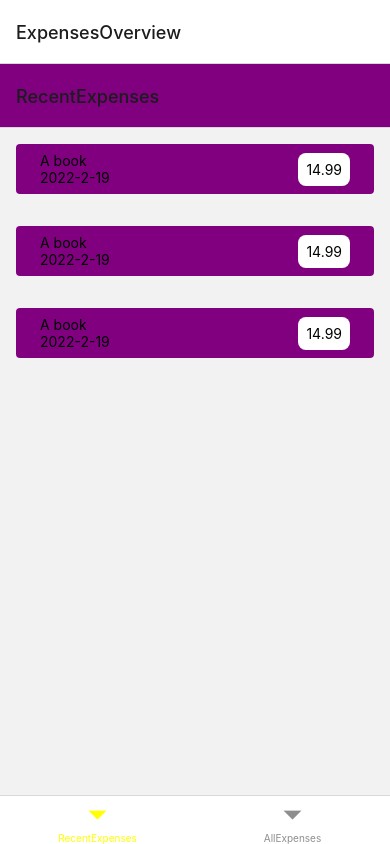
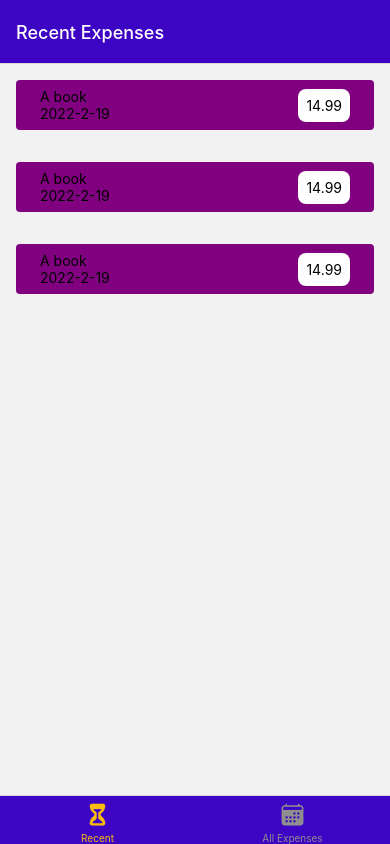
Before and after one commit to raniagh/expense-ReactNative, a React Native app: screen / in a window 390 px wide. Built offline with nearby package versions, Linux system fonts and the light colour scheme.

Commit message:
design navigation

```diff
--- a/App.js
+++ b/App.js
@@ -5,6 +5,8 @@ import RecentExpenses from "./screens/RecentExpenses";
 import AllExpenses from "./screens/AllExpenses";
 import { createStackNavigator } from "@react-navigation/stack";
 import ManageExpense from "./screens/ManageExpense";
+import { GlobalStyles } from "./constants/styles";
+import { Ionicons } from "@expo/vector-icons";
 
 const Stack = createStackNavigator();
 const BottomTabs = createBottomTabNavigator();
@@ -12,14 +14,35 @@ const BottomTabs = createBottomTabNavigator();
 function ExpensesOverview() {
   return (
     <BottomTabs.Navigator
-      tabBarStyle={{ backgroundColor: "purple" }}
       screenOptions={{
-        tabBarActiveTintColor: "yellow",
-        headerStyle: { backgroundColor: "purple" },
+        headerStyle: { backgroundColor: GlobalStyles.colors.primary500 },
+        headerTintColor: "white",
+        tabBarStyle: { backgroundColor: GlobalStyles.colors.primary500 },
+        tabBarActiveTintColor: GlobalStyles.colors.accent500,
       }}
     >
-      <BottomTabs.Screen name="RecentExpenses" component={RecentExpenses} />
-      <BottomTabs.Screen name="AllExpenses" component={AllExpenses} />
+      <BottomTabs.Screen
+        name="RecentExpenses"
+        component={RecentExpenses}
+        options={{
+          title: "Recent Expenses",
+          tabBarLabel: "Recent",
+          tabBarIcon: ({ color, size }) => (
+            <Ionicons name="hourglass" color={color} size={size} />
+          ),
+        }}
+      />
+      <BottomTabs.Screen
+        name="AllExpenses"
+        component={AllExpenses}
+        options={{
+          title: "All Expenses",
+          tabBarLabel: "All Expenses",
+          tabBarIcon: ({ color, size }) => (
+            <Ionicons name="calendar" color={color} size={size} />
+          ),
+        }}
+      />
     </BottomTabs.Navigator>
   );
 }
@@ -30,7 +53,11 @@ export default function App() {
       <StatusBar style="auto" />
       <NavigationContainer>
         <Stack.Navigator>
-          <Stack.Screen name="ExpensesOverview" component={ExpensesOverview} />
+          <Stack.Screen
+            name="ExpensesOverview"
+            component={ExpensesOverview}
+            options={{ headerShown: false }}
+          />
           <Stack.Screen name="ManageExpense" component={ManageExpense} />
         </Stack.Navigator>
       </NavigationContainer>
--- /dev/null
+++ b/constants/styles.js
@@ -0,0 +1,16 @@
+export const GlobalStyles = {
+  colors: {
+    primary50: "#e4d9fd",
+    primary100: "#c6affc",
+    primary200: "#a281f0",
+    primary400: "#5721d4",
+    primary500: "#3e04c3",
+    primary700: "#2d0689",
+    primary800: "#200364",
+    accent500: "#f7bc0c",
+    error50: "#fcc4e4",
+    error500: "#9b095c",
+    gray500: "#39324a",
+    gray700: "#221c30",
+  },
+};
```
